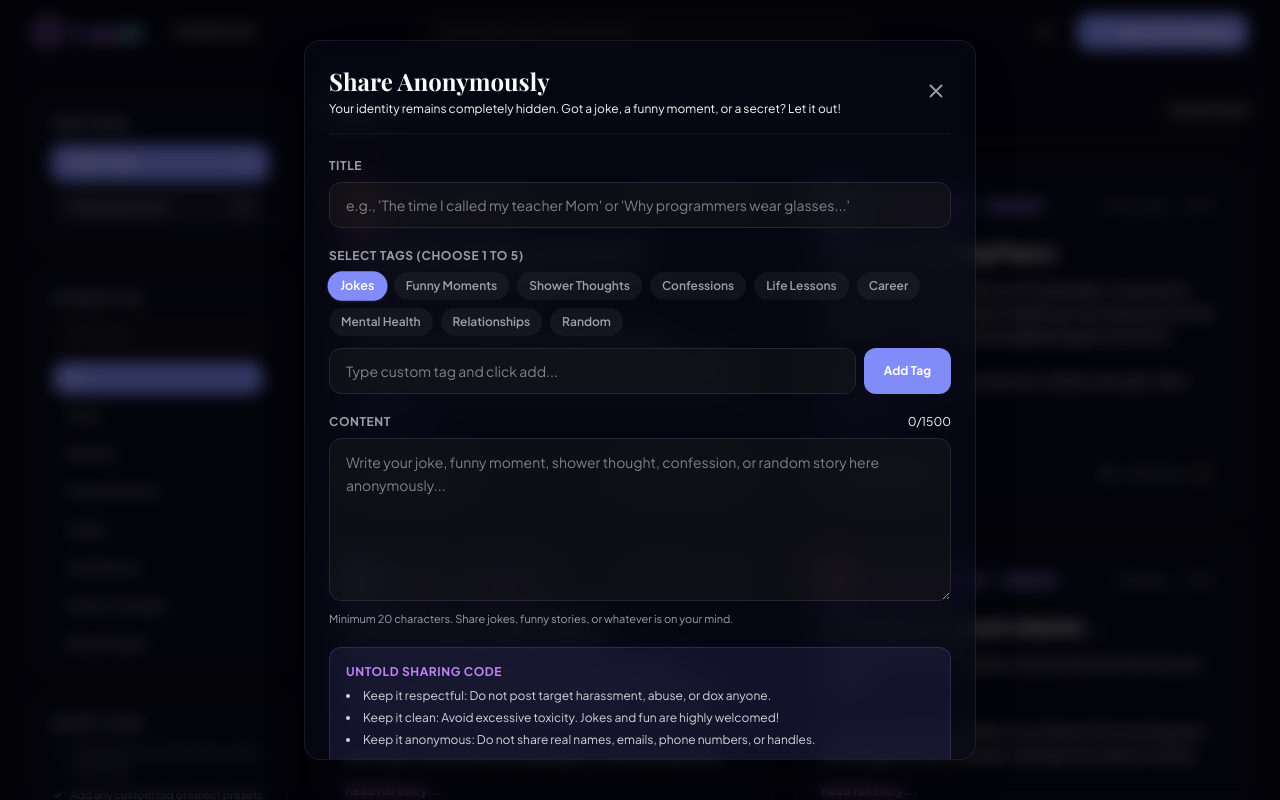
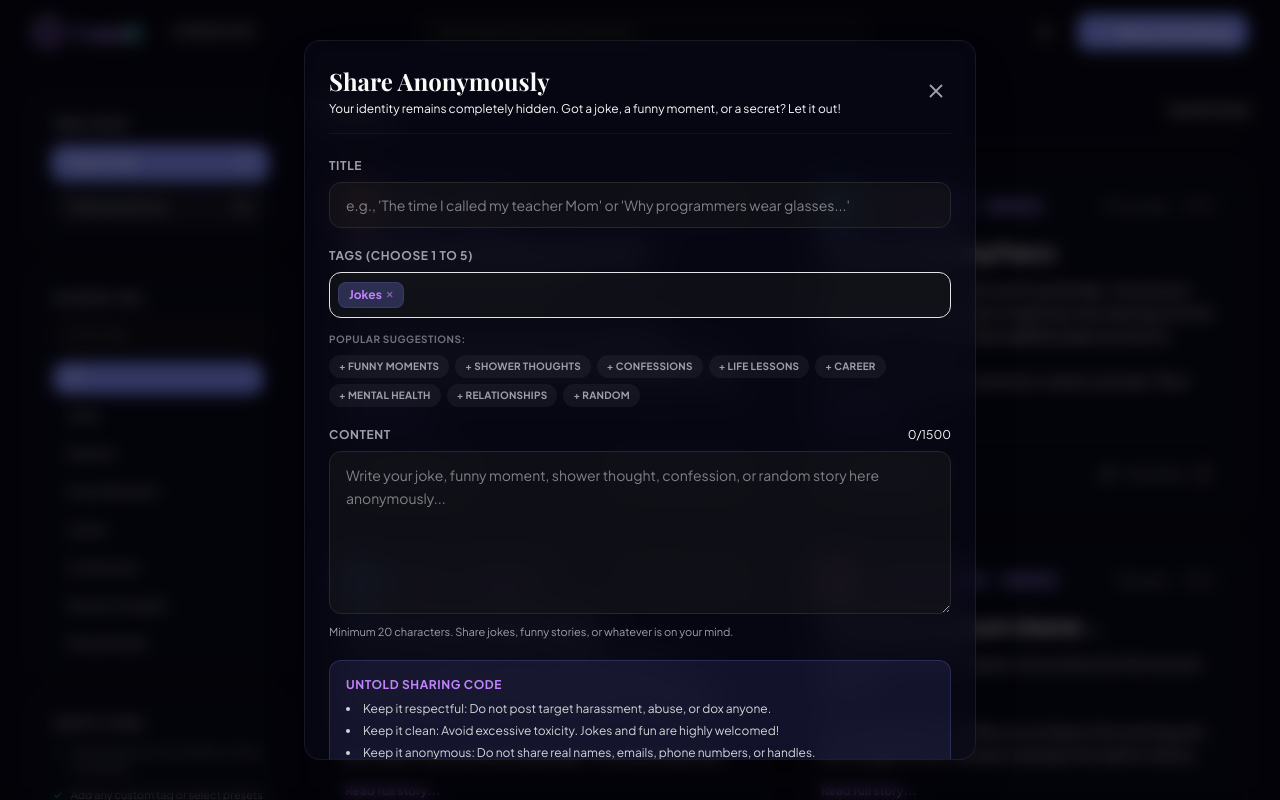
Before and after one commit to warr-dev/untold, a Next.js app: page /platform in a window 1280 px wide. Both pictures are taken after a click on the button "Share Something". Shown: the top 800 px of the page. Built offline with nearby package versions, Linux system fonts and the light colour scheme; a web font is replaced by a local one.

Commit message:
feat: implement Tagify-like inline tag editor in the submission modal

```diff
--- a/src/components/share-story-modal.tsx
+++ b/src/components/share-story-modal.tsx
@@ -1,6 +1,6 @@
 "use client";
 
-import React, { useState, useEffect } from "react";
+import React, { useState, useEffect, useRef } from "react";
 import { CloseIcon } from "./icons";
 import { StoryProps } from "./story-card";
 
@@ -30,6 +30,7 @@ export const ShareStoryModal: React.FC<ShareStoryModalProps> = ({ isOpen, onClos
   const [agreed, setAgreed] = useState(false);
   const [error, setError] = useState("");
 
+  const inputRef = useRef<HTMLInputElement>(null);
   const maxChars = 1500;
 
   useEffect(() => {
@@ -46,29 +47,12 @@ export const ShareStoryModal: React.FC<ShareStoryModalProps> = ({ isOpen, onClos
 
   if (!isOpen) return null;
 
-  const handleTagToggle = (tag: string) => {
-    if (selectedTags.includes(tag)) {
-      // Must keep at least one tag
-      if (selectedTags.length > 1) {
-        setSelectedTags((prev) => prev.filter((t) => t !== tag));
-        setError("");
-      } else {
-        setError("Please select at least one tag.");
-      }
-    } else {
-      if (selectedTags.length < 5) {
-        setSelectedTags((prev) => [...prev, tag]);
-        setError("");
-      } else {
-        setError("You can select up to 5 tags.");
-      }
+  const handleAddTag = (tagText: string) => {
+    const cleanTag = tagText.trim().replace(/[^a-zA-Z0-9\s]/g, "");
+    if (!cleanTag) {
+      setNewTagInput("");
+      return;
     }
-  };
-
-  const handleAddCustomTag = (e: React.MouseEvent | React.FormEvent) => {
-    e.preventDefault();
-    const cleanTag = newTagInput.trim().replace(/[^a-zA-Z0-9\s]/g, "");
-    if (!cleanTag) return;
 
     // Capitalize first letter of each word
     const formattedTag = cleanTag
@@ -84,11 +68,22 @@ export const ShareStoryModal: React.FC<ShareStoryModalProps> = ({ isOpen, onClos
 
     if (selectedTags.length >= 5) {
       setError("You can select up to 5 tags.");
+      setNewTagInput("");
       return;
     }
 
     setSelectedTags((prev) => [...prev, formattedTag]);
     setNewTagInput("");
+    setError("");
+
+    // Auto focus back to input
+    setTimeout(() => {
+      inputRef.current?.focus();
+    }, 10);
+  };
+
+  const handleRemoveTag = (tag: string) => {
+    setSelectedTags((prev) => prev.filter((t) => t !== tag));
     setError("");
   };
 
@@ -181,87 +176,88 @@ export const ShareStoryModal: React.FC<ShareStoryModalProps> = ({ isOpen, onClos
             />
           </div>
 
-          {/* Tags Selection & Dynamic Creation */}
+          {/* Tagify-like Tag Input Container */}
           <div>
             <label className="block text-xs font-bold text-zinc-500 dark:text-zinc-400 uppercase tracking-wider mb-2">
-              Select Tags (Choose 1 to 5)
+              Tags (Choose 1 to 5)
             </label>
 
-            {/* Preset pills */}
-            <div className="flex flex-wrap gap-2 mb-3">
-              {PRESET_TAGS.map((t) => {
-                const isSelected = selectedTags.includes(t);
-                return (
+            {/* Inline tag editor wrapper */}
+            <div
+              onClick={() => inputRef.current?.focus()}
+              className="flex flex-wrap items-center gap-1.5 p-2 rounded-xl border border-zinc-200 bg-zinc-55 dark:bg-zinc-900/50 dark:border-zinc-805 dark:text-zinc-100 focus-within:ring-1 focus-within:ring-brand-indigo focus-within:border-brand-indigo min-h-[46px] cursor-text transition-colors"
+            >
+              {/* Selected Tag Pills */}
+              {selectedTags.map((t) => (
+                <span
+                  key={t}
+                  className="inline-flex items-center gap-1 bg-brand-indigo/10 text-brand-indigo dark:bg-brand-indigo/25 dark:text-brand-lavender text-xs font-bold px-2.5 py-1 rounded-lg border border-brand-indigo/15 animate-scaleIn select-none"
+                >
+                  <span>{t}</span>
                   <button
-                    key={t}
                     type="button"
-                    onClick={() => handleTagToggle(t)}
-                    className={`px-3 py-1.5 rounded-full text-xs font-semibold transition-all duration-300 ${
-                      isSelected
-                        ? "bg-brand-indigo text-white scale-105 shadow-sm shadow-brand-indigo/15"
-                        : "bg-zinc-100 hover:bg-zinc-205 text-zinc-505 dark:bg-white/5 dark:text-zinc-400 dark:hover:bg-white/10"
-                    }`}
+                    onClick={(e) => {
+                      e.stopPropagation();
+                      handleRemoveTag(t);
+                    }}
+                    className="text-[9px] opacity-60 hover:opacity-100 hover:text-rose-500 font-extrabold cursor-pointer transition-colors"
                   >
-                    {t}
+                    ✕
                   </button>
-                );
-              })}
+                </span>
+              ))}
+
+              {/* Borderless Input Field */}
+              <input
+                ref={inputRef}
+                type="text"
+                value={newTagInput}
+                onChange={(e) => {
+                  setNewTagInput(e.target.value);
+                  setError("");
+                }}
+                onKeyDown={(e) => {
+                  if (e.key === "Enter" || e.key === "," || e.key === " ") {
+                    e.preventDefault();
+                    handleAddTag(newTagInput);
+                  } else if (e.key === "Backspace" && !newTagInput && selectedTags.length > 0) {
+                    handleRemoveTag(selectedTags[selectedTags.length - 1]);
+                  }
+                }}
+                placeholder={selectedTags.length === 0 ? "Type tag and press Enter..." : ""}
+                maxLength={20}
+                className="flex-1 min-w-[120px] bg-transparent border-none outline-none text-sm text-zinc-900 dark:text-zinc-100 placeholder-zinc-400 py-1 px-1 focus:ring-0 focus:outline-none"
+              />
             </div>
 
-            {/* Custom Tag Input */}
-            <div className="flex gap-2">
-              <input
-                type="text"
-                value={newTagInput}
-                onChange={(e) => setNewTagInput(e.target.value)}
-                onKeyDown={(e) => {
-                  if (e.key === "Enter") {
-                    e.preventDefault();
-                    handleAddCustomTag(e);
-                  }
-                }}
-                placeholder="Type custom tag and click add..."
-                maxLength={20}
-                className="flex-1 px-4 py-3 rounded-xl border border-zinc-200 bg-zinc-55 dark:bg-zinc-900/50 dark:border-zinc-800 dark:text-zinc-100 focus:outline-none focus:ring-1 focus:ring-brand-indigo text-sm"
-              />
-              <button
-                type="button"
-                onClick={handleAddCustomTag}
-                className="px-5 py-3 text-xs font-bold text-white bg-brand-indigo hover:bg-brand-indigo/90 rounded-xl transition-colors flex items-center justify-center"
-              >
-                Add Tag
-              </button>
-            </div>
-
-            {/* Selected Custom Tags (if not in presets) */}
-            {selectedTags.some((tag) => !PRESET_TAGS.includes(tag)) && (
-              <div className="mt-3.5">
-                <span className="text-[10px] font-bold text-zinc-400 dark:text-zinc-500 uppercase tracking-wider block mb-2">
-                  Custom Tags Added:
-                </span>
-                <div className="flex flex-wrap gap-2">
-                  {selectedTags
-                    .filter((tag) => !PRESET_TAGS.includes(tag))
-                    .map((tag) => (
-                      <span
-                        key={tag}
-                        onClick={() => handleTagToggle(tag)}
-                        className="cursor-pointer text-[10px] font-bold tracking-wide uppercase px-3 py-1 rounded-full bg-brand-indigo/10 text-brand-indigo dark:bg-brand-indigo/20 dark:text-brand-lavender border border-brand-indigo/20 hover:bg-brand-indigo/20 hover:text-brand-indigo dark:hover:bg-brand-indigo/30 transition-all duration-200 flex items-center gap-1.5"
-                      >
-                        <span>{tag}</span>
-                        <span className="text-[9px] opacity-60">✕</span>
-                      </span>
-                    ))}
-                </div>
-              </div>
-            )}
-
-            {/* Show local notice if tags is empty */}
+            {/* Validation warning */}
             {selectedTags.length === 0 && (
               <p className="text-[10px] text-rose-500 mt-2 font-semibold">
                 Please select at least one tag.
               </p>
             )}
+
+            {/* Popular preset suggestions */}
+            <div className="mt-3.5">
+              <span className="text-[10px] font-bold text-zinc-400 dark:text-zinc-500 uppercase tracking-wider block mb-2">
+                Popular Suggestions:
+              </span>
+              <div className="flex flex-wrap gap-1.5">
+                {PRESET_TAGS.filter((tag) => !selectedTags.includes(tag)).map((tag) => (
+                  <button
+                    key={tag}
+                    type="button"
+                    onClick={(e) => {
+                      e.stopPropagation();
+                      handleAddTag(tag);
+                    }}
+                    className="text-[10px] font-bold tracking-wide uppercase px-2.5 py-1 rounded-full bg-zinc-100 hover:bg-zinc-200 dark:bg-white/5 dark:text-zinc-400 dark:hover:bg-white/10 transition-all cursor-pointer"
+                  >
+                    + {tag}
+                  </button>
+                ))}
+              </div>
+            </div>
           </div>
 
           {/* Story Content */}
```
